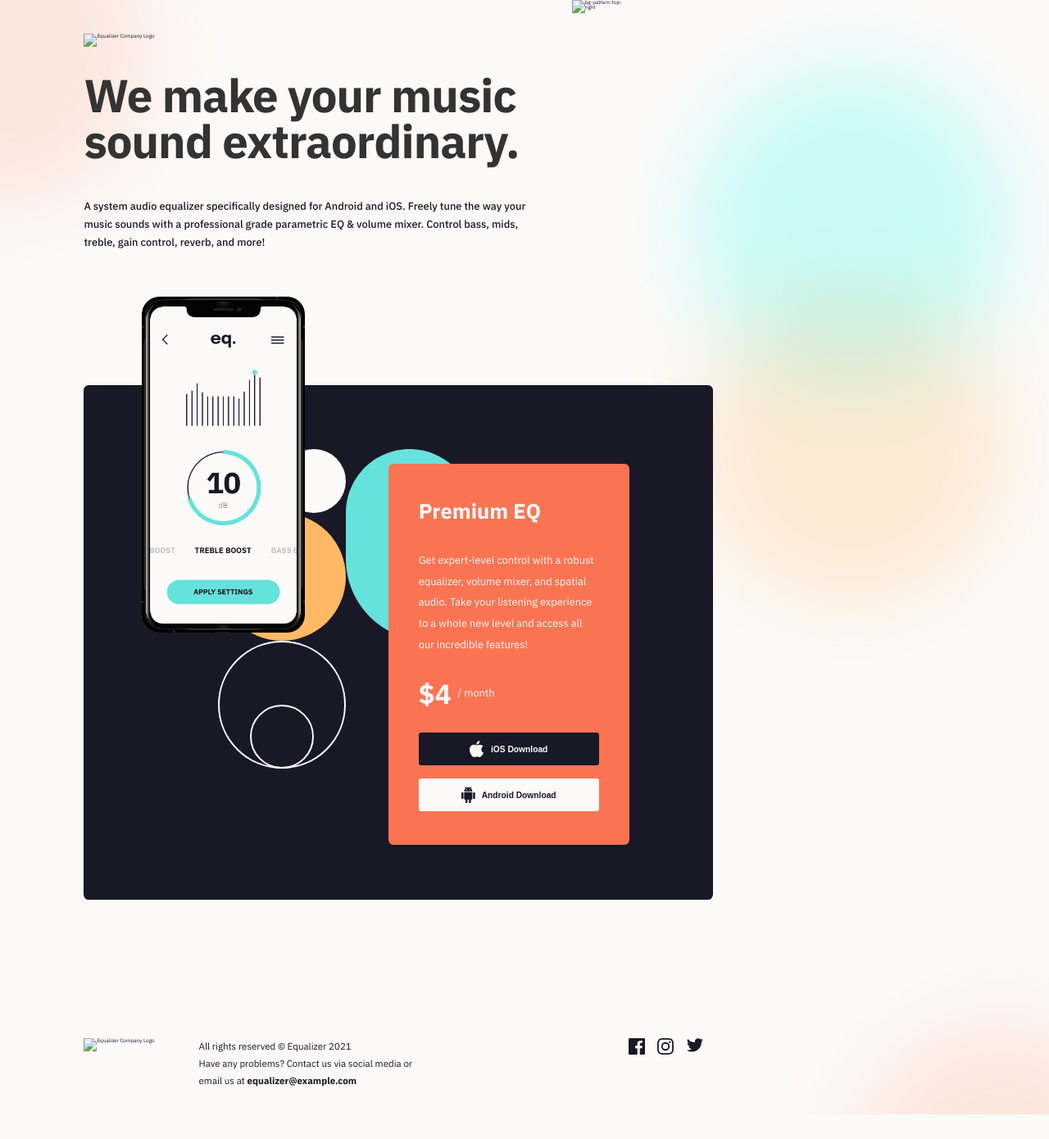
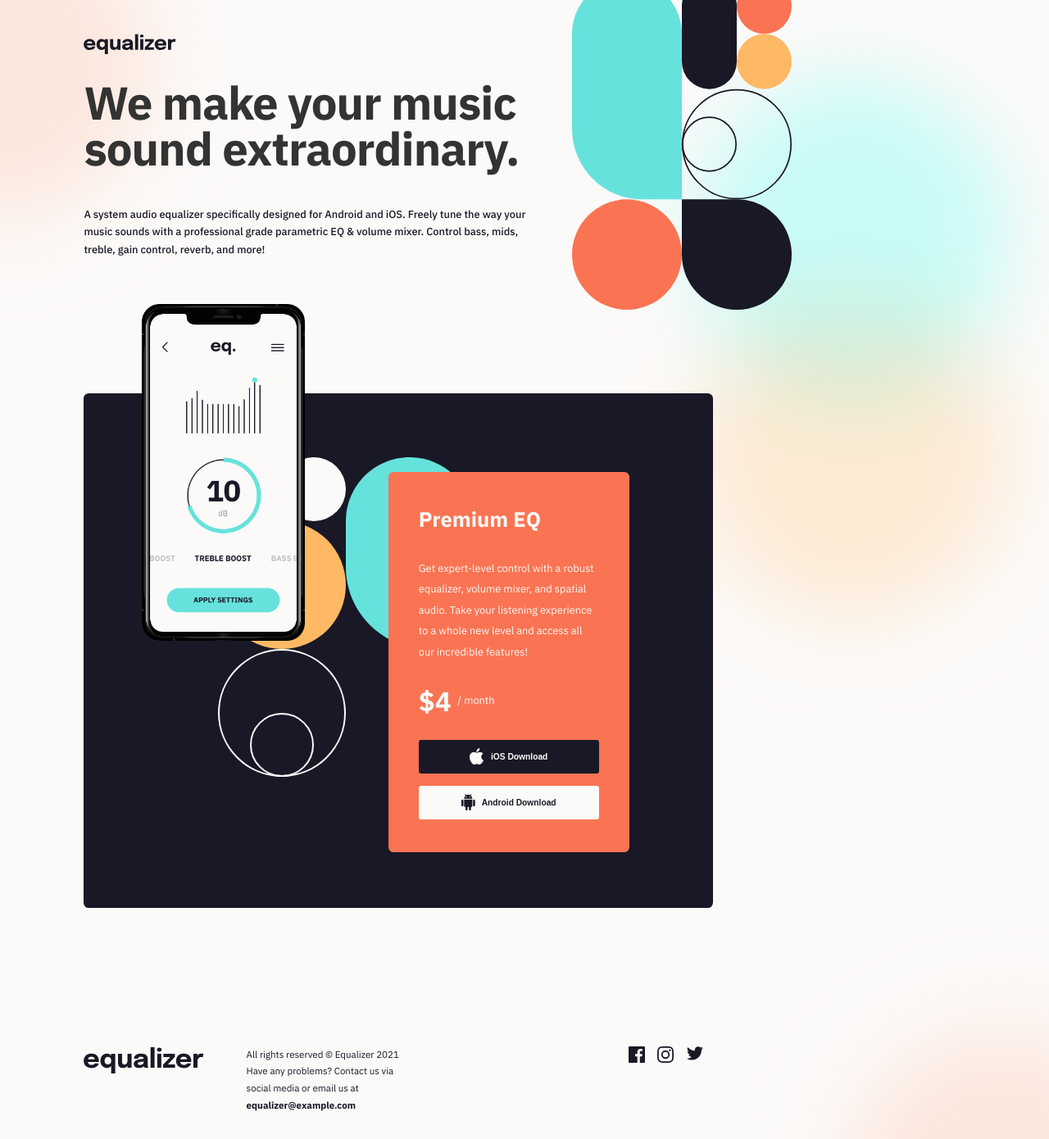
Before and after one commit to j-hutchison/equaliser-landing-page, a plain HTML site: page index.html in a window 1280 px wide. Shown: the whole page at 82% size. Before the commit the page ends 1360 px from the top, so only its background shows below. Drawn offline with Linux system fonts and the light colour scheme; the site is published under a folder, as on GitHub Pages, so addresses that start at the root find nothing.

Commit message:
Fixed broken src urls

```diff
--- a/index.html
+++ b/index.html
@@ -25,7 +25,7 @@
 			<div class="header-image-container">
 				<img
 					class="header-image"
-					src="/icons/bg-pattern-1.svg"
+					src="icons/bg-pattern-1.svg"
 					alt="bg-pattern-top-right"
 				/>
 			</div>
@@ -33,7 +33,7 @@
 				<div class="site-header">
 					<img
 						class="company-logo"
-						src="/icons/logo.svg"
+						src="icons/logo.svg"
 						alt="Equalizer Company Logo"
 					/>
 					<h1 class="heading-primary">
@@ -108,7 +108,7 @@
 		<footer class="container site-footer">
 			<img
 				class="company-logo"
-				src="/icons/logo.svg"
+				src="icons/logo.svg"
 				alt="Equalizer Company Logo"
 			/>
 			<div class="footer-text">
```
